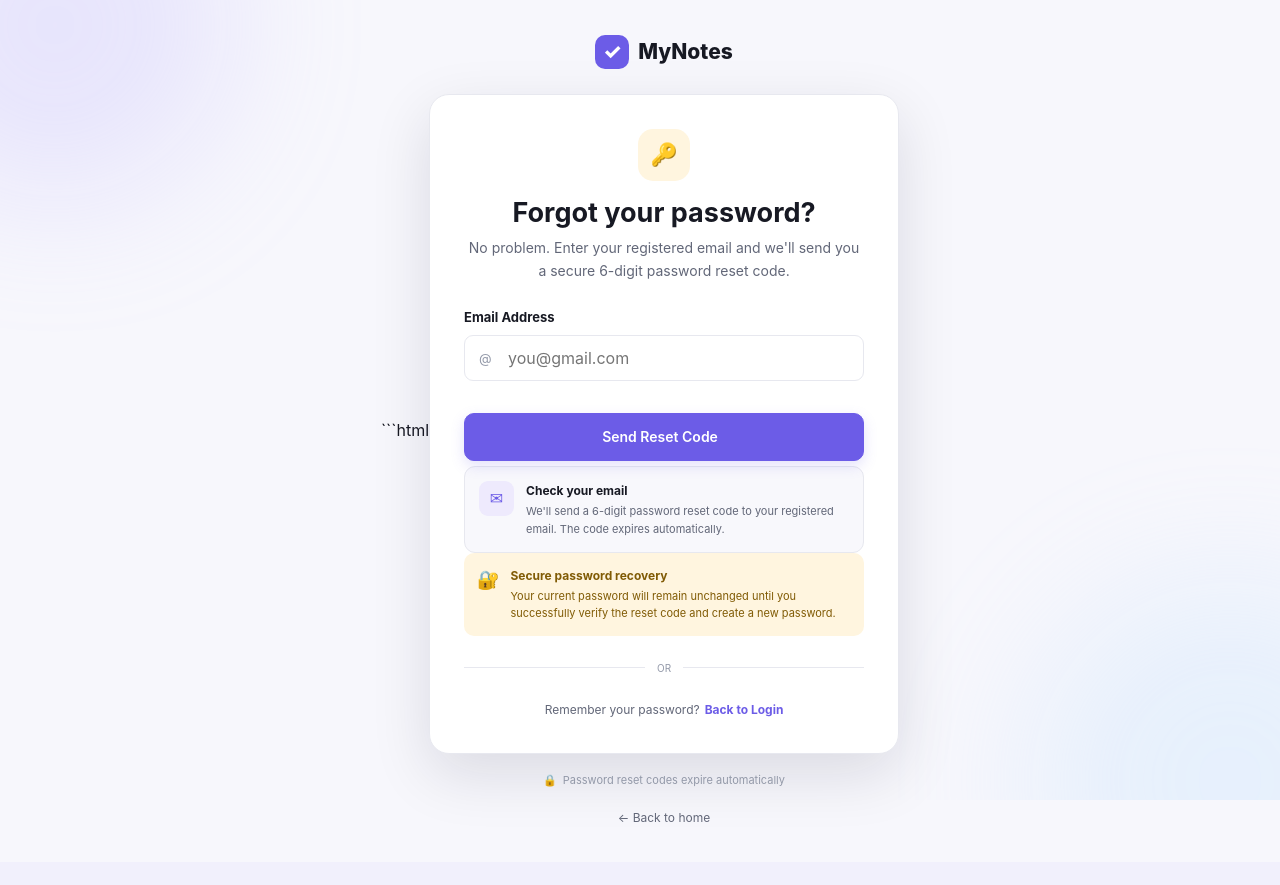
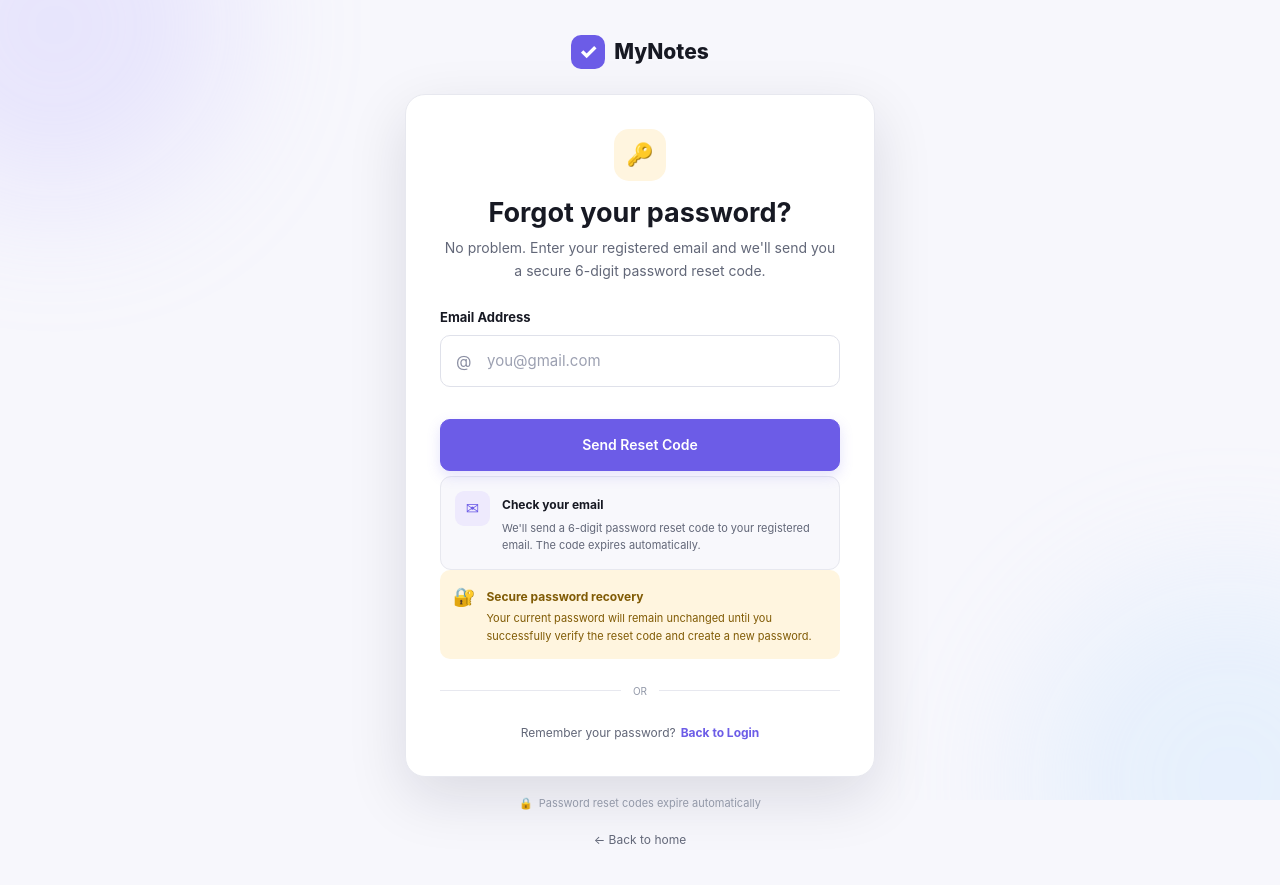
Before and after one commit to Aluval/MyNotesTasks, a Flask app: page /forgot-password in a window 1280 px wide. Before the commit the page ends 822 px from the top, so only its background shows below. Run offline with Flask 3, Linux system fonts and the light colour scheme; some libraries are stand-ins or nearby versions.

Commit message:
Enhance forgot password page layout and styles
Added CSS styles and improved structure for the forgot password page.

````diff
--- a/templates/forgot-password.html
+++ b/templates/forgot-password.html
@@ -1,4 +1,3 @@
-```html
 <!DOCTYPE html>
 <html lang="en">
 
@@ -16,12 +15,282 @@
         content="Reset your MyNotes & Tasks password"
     >
 
-    <title>Forgot Password | MyNotes & Tasks</title>
+    <title>
+        Forgot Password | MyNotes & Tasks
+    </title>
+
 
     <link
         rel="stylesheet"
         href="{{ url_for('static', filename='css/style.css') }}"
     >
+
+
+    <!-- =====================================================
+         FORGOT PASSWORD PAGE CSS
+    ====================================================== -->
+
+    <style>
+
+        /* =================================================
+           INPUT BOX
+        ================================================= */
+
+        #forgotPasswordPage .input-wrapper {
+
+            position: relative;
+
+            width: 100%;
+
+            display: flex;
+
+            align-items: center;
+
+        }
+
+
+        #forgotPasswordPage
+        .input-wrapper
+        .input-icon {
+
+            position: absolute;
+
+            left: 16px;
+
+            z-index: 2;
+
+            color: #8b8fa3;
+
+            font-size: 16px;
+
+            line-height: 1;
+
+            pointer-events: none;
+
+        }
+
+
+        #forgotPasswordPage
+        .input-wrapper
+        input {
+
+            width: 100%;
+
+            min-height: 52px;
+
+            box-sizing: border-box;
+
+            padding:
+                0
+                16px
+                0
+                46px;
+
+            border:
+                1px solid
+                #dfe1ea;
+
+            border-radius: 10px;
+
+            background: #ffffff;
+
+            color: #171923;
+
+            font-size: 15px;
+
+            font-family: inherit;
+
+            outline: none;
+
+            transition:
+                border-color .2s ease,
+                box-shadow .2s ease,
+                background .2s ease;
+
+        }
+
+
+        #forgotPasswordPage
+        .input-wrapper
+        input:hover {
+
+            border-color: #c9cbd8;
+
+        }
+
+
+        #forgotPasswordPage
+        .input-wrapper
+        input:focus {
+
+            border-color: #6c5ce7;
+
+            box-shadow:
+                0 0 0 3px
+                rgba(108, 92, 231, .12);
+
+        }
+
+
+        #forgotPasswordPage
+        .input-wrapper
+        input::placeholder {
+
+            color: #9ca0b1;
+
+        }
+
+
+        /* =================================================
+           ERROR MESSAGE
+        ================================================= */
+
+        #forgotPasswordPage
+        .error-message {
+
+            margin-bottom: 18px;
+
+            padding: 12px 14px;
+
+            border-radius: 10px;
+
+            background: #fff1f1;
+
+            border: 1px solid #ffd3d3;
+
+            color: #c62828;
+
+            font-size: 14px;
+
+            line-height: 1.5;
+
+        }
+
+
+        /* =================================================
+           SUCCESS MESSAGE
+        ================================================= */
+
+        #forgotPasswordPage
+        .success-message {
+
+            margin-bottom: 18px;
+
+            padding: 12px 14px;
+
+            border-radius: 10px;
+
+            background: #eefbf3;
+
+            border: 1px solid #ccefd9;
+
+            color: #168044;
+
+            font-size: 14px;
+
+            line-height: 1.5;
+
+        }
+
+
+        /* =================================================
+           BUTTON
+        ================================================= */
+
+        #forgotPasswordPage
+        #forgotPasswordButton {
+
+            position: relative;
+
+            width: 100%;
+
+            min-height: 52px;
+
+        }
+
+
+        #forgotPasswordPage
+        #forgotPasswordButton:disabled {
+
+            cursor: not-allowed;
+
+            opacity: .75;
+
+        }
+
+
+        /* =================================================
+           SPINNER
+        ================================================= */
+
+        #forgotPasswordPage
+        .button-spinner {
+
+            display: none;
+
+            width: 16px;
+
+            height: 16px;
+
+            margin-left: 8px;
+
+            border:
+                2px solid
+                rgba(255,255,255,.45);
+
+            border-top-color:
+                #ffffff;
+
+            border-radius: 50%;
+
+            animation:
+                forgotSpin .7s linear infinite;
+
+            vertical-align: middle;
+
+        }
+
+
+        #forgotPasswordPage
+        .button-spinner.active {
+
+            display: inline-block;
+
+        }
+
+
+        @keyframes forgotSpin {
+
+            to {
+
+                transform:
+                    rotate(360deg);
+
+            }
+
+        }
+
+
+        /* =================================================
+           MOBILE
+        ================================================= */
+
+        @media (max-width: 600px) {
+
+            #forgotPasswordPage
+            .auth-card {
+
+                width: calc(100% - 30px);
+
+                margin-left: auto;
+
+                margin-right: auto;
+
+            }
+
+        }
+
+    </style>
 
 </head>
 
@@ -43,7 +312,7 @@
 
 
     <!-- =====================================================
-         MAIN CONTAINER
+         MAIN
     ====================================================== -->
 
     <main
@@ -73,7 +342,7 @@
 
 
         <!-- =================================================
-             FORGOT PASSWORD CARD
+             CARD
         ================================================== -->
 
         <section class="auth-card">
@@ -89,9 +358,11 @@
                     🔑
                 </div>
 
+
                 <h1>
                     Forgot your password?
                 </h1>
+
 
                 <p>
                     No problem. Enter your registered
@@ -139,20 +410,28 @@
             >
 
 
-                <!-- EMAIL -->
+                <!-- =================================================
+                     EMAIL
+                ================================================== -->
 
                 <div class="form-group">
 
-                    <label for="forgotEmail">
+                    <label
+                        for="forgotEmail"
+                    >
                         Email Address
                     </label>
 
 
                     <div class="input-wrapper">
 
-                        <span class="input-icon">
+                        <span
+                            class="input-icon"
+                            aria-hidden="true"
+                        >
                             @
                         </span>
+
 
                         <input
                             id="forgotEmail"
@@ -160,7 +439,10 @@
                             type="email"
                             placeholder="you@gmail.com"
                             autocomplete="email"
+                            inputmode="email"
+                            maxlength="254"
                             required
+                            aria-required="true"
                         >
 
                     </div>
@@ -174,7 +456,9 @@
                 </div>
 
 
-                <!-- SUBMIT -->
+                <!-- =================================================
+                     SUBMIT
+                ================================================== -->
 
                 <button
                     type="submit"
@@ -185,6 +469,7 @@
                     <span>
                         Send Reset Code
                     </span>
+
 
                     <span
                         class="button-spinner"
@@ -203,7 +488,9 @@
 
             <div class="verification-info">
 
-                <div class="verification-info-icon">
+                <div
+                    class="verification-info-icon"
+                >
                     ✉
                 </div>
 
@@ -213,6 +500,7 @@
                     <strong>
                         Check your email
                     </strong>
+
 
                     <p>
                         We'll send a 6-digit password
@@ -231,7 +519,9 @@
 
             <div class="security-notice">
 
-                <div class="security-notice-icon">
+                <div
+                    class="security-notice-icon"
+                >
                     🔐
                 </div>
 
@@ -241,6 +531,7 @@
                     <strong>
                         Secure password recovery
                     </strong>
+
 
                     <p>
                         Your current password will remain
@@ -277,6 +568,7 @@
                     Remember your password?
                 </span>
 
+
                 <a href="/login">
                     Back to Login
                 </a>
@@ -288,7 +580,7 @@
 
 
         <!-- =================================================
-             SECURITY
+             SECURITY FOOTER
         ================================================== -->
 
         <div class="auth-security">
@@ -296,6 +588,7 @@
             <span>
                 🔒
             </span>
+
 
             <span>
                 Password reset codes expire automatically
@@ -327,6 +620,7 @@
         src="{{ url_for('static', filename='js/api.js') }}"
     ></script>
 
+
     <script
         src="{{ url_for('static', filename='js/forgot.js') }}"
     ></script>
````
